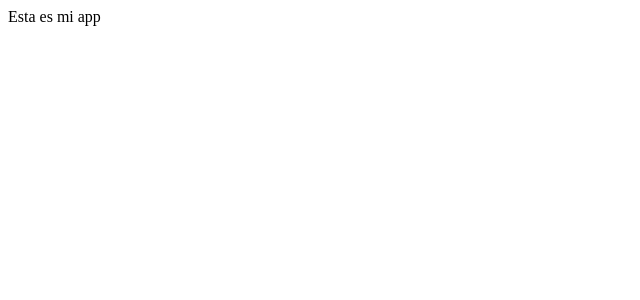
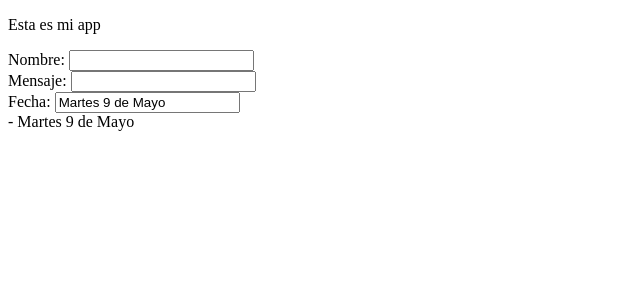
Before and after one commit to alanjq/react-avanzado-g6-23, a React (Vite) app: page / in a window 1280 px wide. Shown: the top 300 px of the page, without its empty margins (0-640 px from the left). Built offline with nearby package versions, Linux system fonts and the light colour scheme.

Commit message:
Ejemplos

```diff
--- a/src/App.jsx
+++ b/src/App.jsx
@@ -1,5 +1,24 @@
-import React from "react";
+import React, { useState } from "react";
+import Input from "./Input";
+import Saludo from "./Saludo";
+import { getMonth, getWeekDay } from './dateparts';
 
-export const App = () => <div>Esta es mi app</div>
+export const App = () => {
+    // Fecha
+    const date = new Date()
+    const today = `${getWeekDay(date.getDay())} ${date.getDate()} de ${getMonth(date.getMonth())}`
+
+    // Declaramos state para nombre
+    const [nombre, setNombre] = useState('')
+    const [mensaje, setMensaje] = useState('')
+
+    return (<div>
+        <p>Esta es mi app</p>
+        <div>Nombre: <Input valor={nombre} setValor={setNombre} /></div>
+        <div>Mensaje: <Input valor={mensaje} setValor={setMensaje} /></div>
+        <div>Fecha: <Input valor={today} /></div>
+        <Saludo nombre={nombre} tipoSaludo={mensaje} fecha={today} />
+    </div>)
+}
 
 export default App
--- /dev/null
+++ b/src/Input.jsx
@@ -0,0 +1,19 @@
+import React from "react";
+
+export const Input = ({ valor, setValor }) => {
+    // Evento de cambio en el input
+    const handleInputChange = (evento) => {
+        // Si hay método setValor lo llamamos y le enviamos el valor del input
+        if (setValor) {
+            setValor(evento.target.value)
+        }
+    }
+
+    return (<input
+        type="text"
+        defaultValue={valor}
+        onChange={handleInputChange} />
+    )
+}
+
+export default Input
--- /dev/null
+++ b/src/Saludo.jsx
@@ -0,0 +1,7 @@
+import React from "react";
+
+export const Saludo = ({ nombre, fecha, tipoSaludo }) => {
+    return (<div>{tipoSaludo} {nombre} - {fecha}</div>)
+}
+
+export default Saludo
--- /dev/null
+++ b/src/dateparts.jsx
@@ -0,0 +1,2 @@
+export const getMonth = (month) =>['Enero', 'Febrero', 'Marzo', 'Abril', 'Mayo', 'Junio', 'Julio', 'Agosto', 'Septiembre', 'Octubre', 'Noviembre', 'Diciembre'][month]
+export const getWeekDay = (day) =>['Domingo', 'Lunes', 'Martes', 'Miércoles', 'Jueves', 'Viernes', 'Sábado'][day]
```
Also changed, not shown: 1 other file (tests, documents, lock files or other folders).
